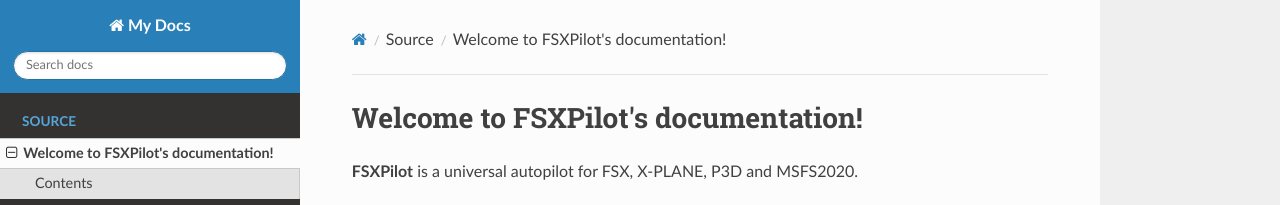
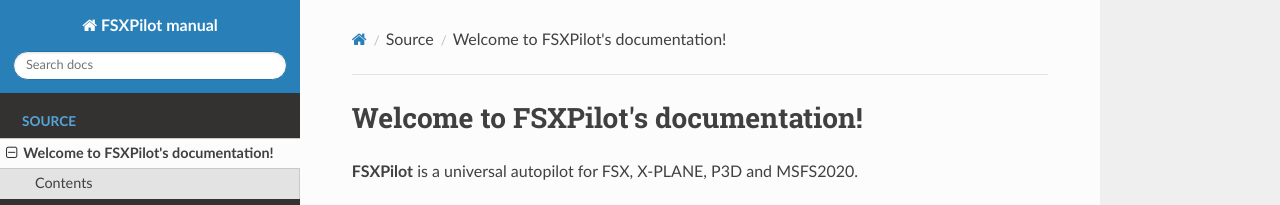
Before and after one commit to rbumm/FSXPilot-manual, an MkDocs documentation site: the page built from docs/source/index.md, in a window 1280 px wide. Shown: the top 205 px of the page. Built offline with MkDocs 1.6.1, drawn with Linux system fonts in a browser that asks for light colours; nearby versions of some CDN libraries.

Commit message:
Update mkdocs.yml

```diff
--- a/mkdocs.yml
+++ b/mkdocs.yml
@@ -1,2 +1,2 @@
-site_name: My Docs
+site_name: FSXPilot manual
 theme: readthedocs
```
